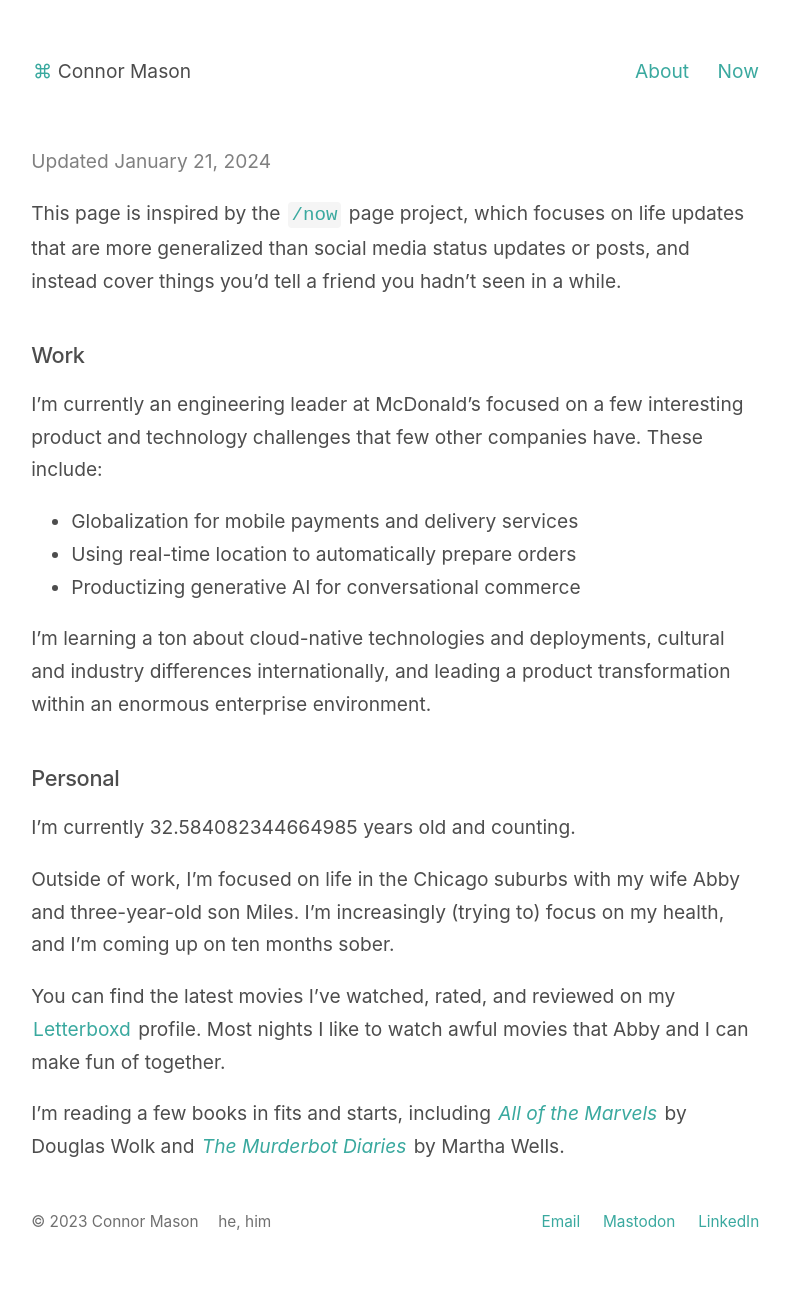
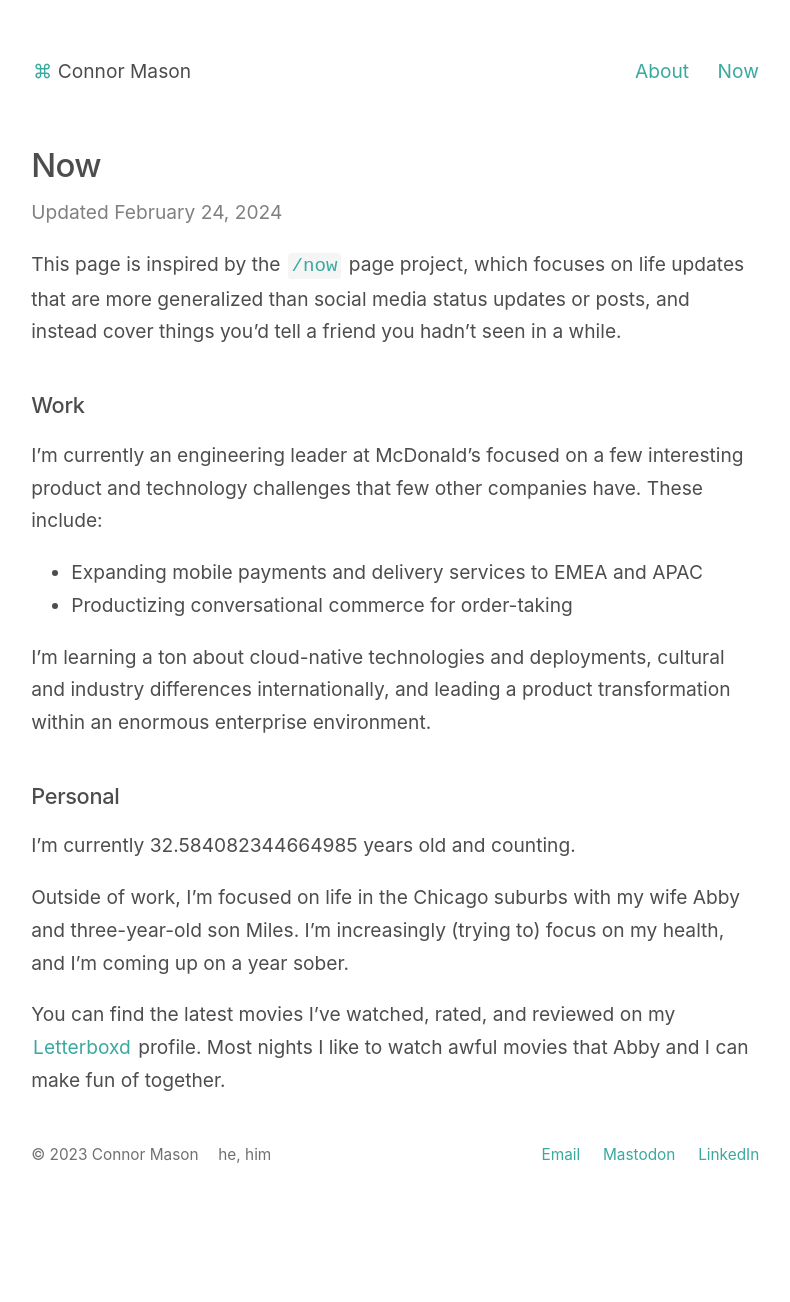
Before and after one commit to conmas/site, a Jekyll site: the page built from _pages/now.md, in a window 1280 px wide. Shown: the whole page, without its empty margins (244-1034 px from the left). Built offline with Jekyll 4.4.1, drawn with Linux system fonts in a browser that asks for light colours; after the commit the page ends 1235 px from its top, so only the background shows below that.

Commit message:
Updating /now

```diff
--- a/_pages/now.md
+++ b/_pages/now.md
@@ -2,11 +2,12 @@
 layout: page
 title: Now
 permalink: /now
-date: 2024-01-20
+date: 2024-02-24
 tags:
   - Meta
 ---
-<time>Updated January 21, 2024</time>
+# Now
+<time>Updated February 24, 2024</time>
 
 This page is inspired by the [`/now`](https://nownownow.com/about) page project, which focuses on life updates that are more generalized than social media status updates or posts, and instead cover things you’d tell a friend you hadn’t seen in a while.
 
@@ -14,9 +15,8 @@ This page is inspired by the [`/now`](https://nownownow.com/about) page project,
 
 I’m currently an engineering leader at McDonald’s focused on a few interesting product and technology challenges that few other companies have. These include:
 
-- Globalization for mobile payments and delivery services
-- Using real-time location to automatically prepare orders
-- Productizing generative AI for conversational commerce
+- Expanding mobile payments and delivery services to EMEA and APAC
+- Productizing conversational commerce for order-taking
 
 I’m learning a ton about cloud-native technologies and deployments, cultural and industry differences internationally, and leading a product transformation within an enormous enterprise environment.
 
@@ -24,8 +24,6 @@ I’m learning a ton about cloud-native technologies and deployments, cultural a
 
 I’m currently <script>document.write(`${(new Date()-new Date("1991-07-26T13:44:00Z"))/1000/60/60/24/365.25}`)</script> years old and counting.
 
-Outside of work, I’m focused on life in the Chicago suburbs with my wife Abby and three-year-old son Miles. I’m increasingly (trying to) focus on my health, and I’m coming up on ten months sober.
+Outside of work, I’m focused on life in the Chicago suburbs with my wife Abby and three-year-old son Miles. I’m increasingly (trying to) focus on my health, and I’m coming up on a year sober.
 
 You can find the latest movies I’ve watched, rated, and reviewed on my [Letterboxd](https://letterboxd.com/conmas) profile. Most nights I like to watch awful movies that Abby and I can make fun of together.
-
-I’m reading a few books in fits and starts, including [*All of the Marvels*](https://apple.co/3U85Oub) by Douglas Wolk and [*The Murderbot Diaries*](https://apple.co/48DqfDJ) by Martha Wells.
```
Also changed, not shown: .obsidian/workspace.json.
